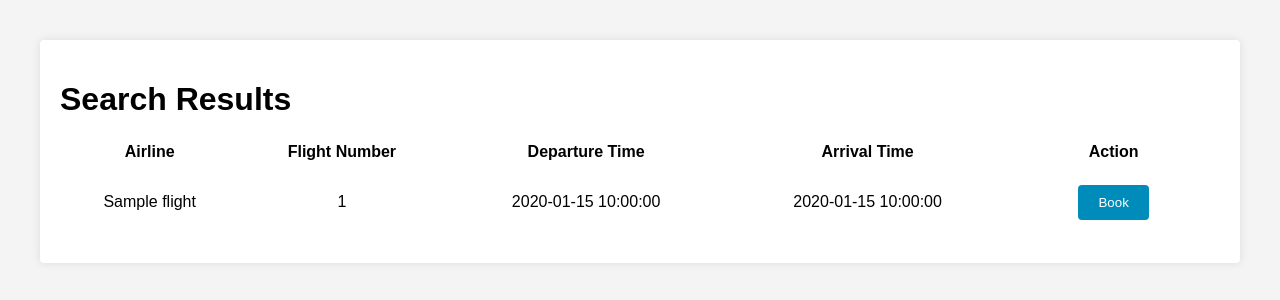
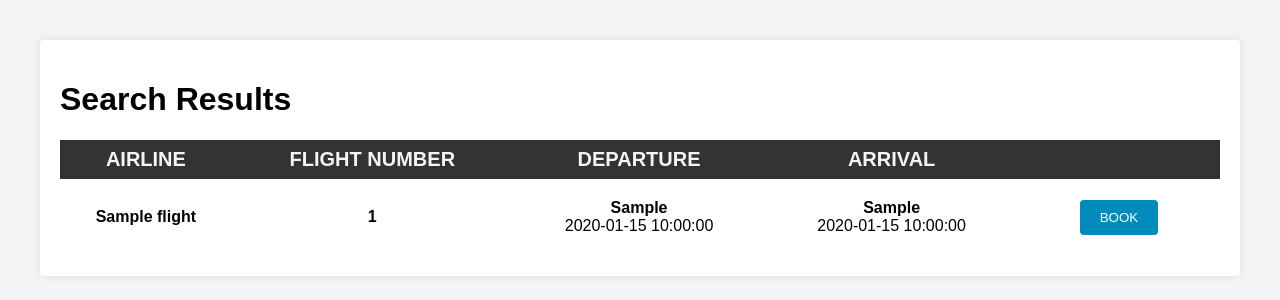
Before and after one commit to EleanorMoseley/airline-project, a Flask app: template templates/search_results.html in a window 1280 px wide. Shown: the part 90-390 px from the top of the page. Run offline with Flask 3, Linux system fonts and the light colour scheme; the template is opened without the code that fills it: most values are stand-ins (such as "Sample title", 1, 10 or a date in 2020).

Commit message:
search results show arrival and departure loc

```diff
--- a/templates/search_results.html
+++ b/templates/search_results.html
@@ -11,34 +11,50 @@
             table-layout: auto;
             width: 100%;
             align-items: center;
+            border-collapse: collapse;
+        }
+        thead {
+            font-size: 20px;
+            background-color: #333;
+            color: whitesmoke;
+            border-color: #333;
+        }
+        th {
+            padding-top: 8px;
+            padding-bottom: 8px;
         }
         td {
             text-align: center;
+        }
+        input [value = "submit"]{
+            letter-spacing: 2px;
         }
     </style>
 
     <table>
         <thead>
             <tr>
-                <th>Airline</th>
-                <th>Flight Number</th>
-                <th>Departure Time</th>
-                <th>Arrival Time</th>
-                <th>Action</th>
+                <th>AIRLINE</th>
+                <th>FLIGHT NUMBER</th>
+                <th>DEPARTURE</th>
+                <th>ARRIVAL</th>
+                <th></th>
             </tr>
         </thead>
+        <tbody>
         {% for flight in flights %}
             <tr>
-                <td>{{ flight.airline_name }}</td>
-                <td>{{ flight.flight_number }}</td>
-                <td>{{ flight.departure_date_time }}</td>
-                <td>{{ flight.arrival_date_time }}</td>
+                <td> <b> {{ flight.airline_name }} </b> </td>
+                <td> <b>{{ flight.flight_number }} </b> </td>
+                <td> <b> {{flight.departure_airport}}</b> <br> {{ flight.departure_date_time }}</td>
+                <td> <b>{{flight.arrival_airport}} </b> <br> {{ flight.arrival_date_time }}</td>
                 <td>
                     <form action="{{ url_for('book', flight_number=flight.flight_number) }}" method="GET">
-                        <input value = "Book" type="submit"/>
+                        <input value = "BOOK" type="submit"/>
                       </form>
                 </td>
             </tr>
         {% endfor %}
+        </tbody>
     </table>
 {% endblock %}
```
